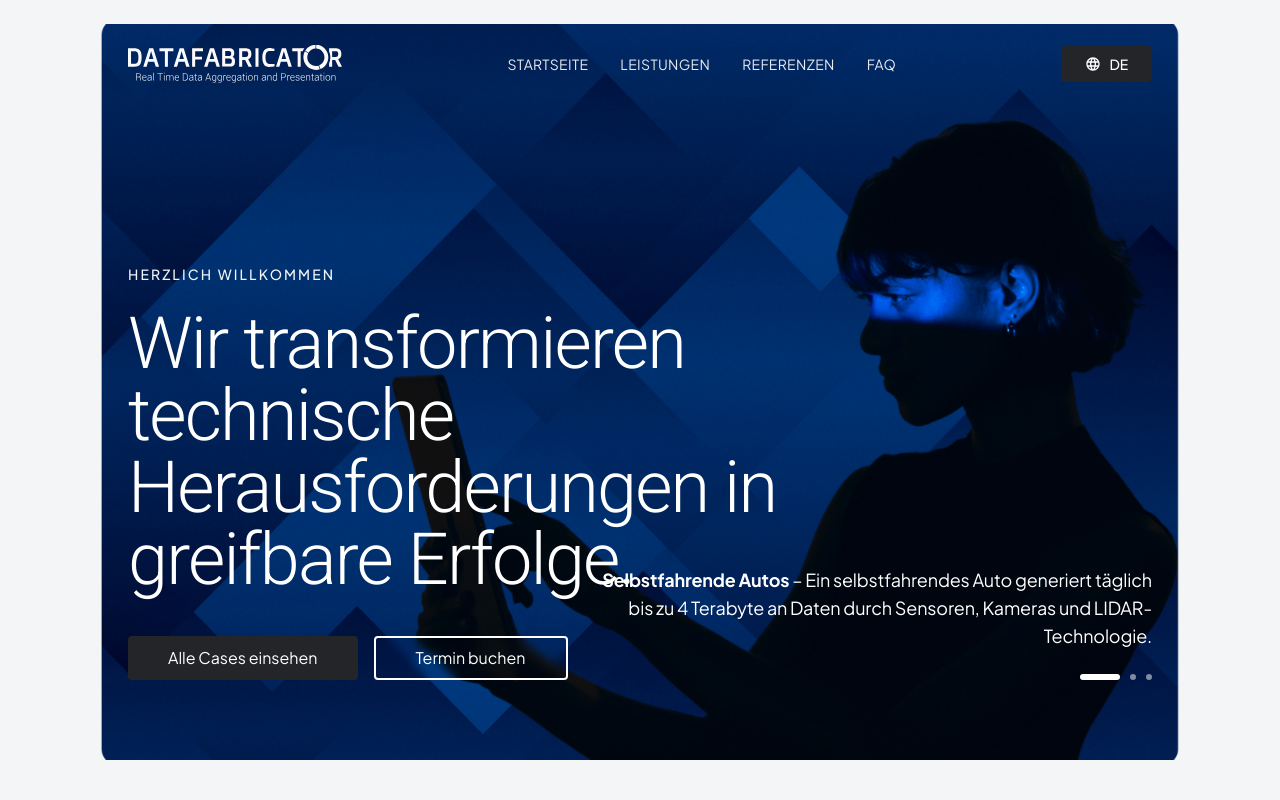
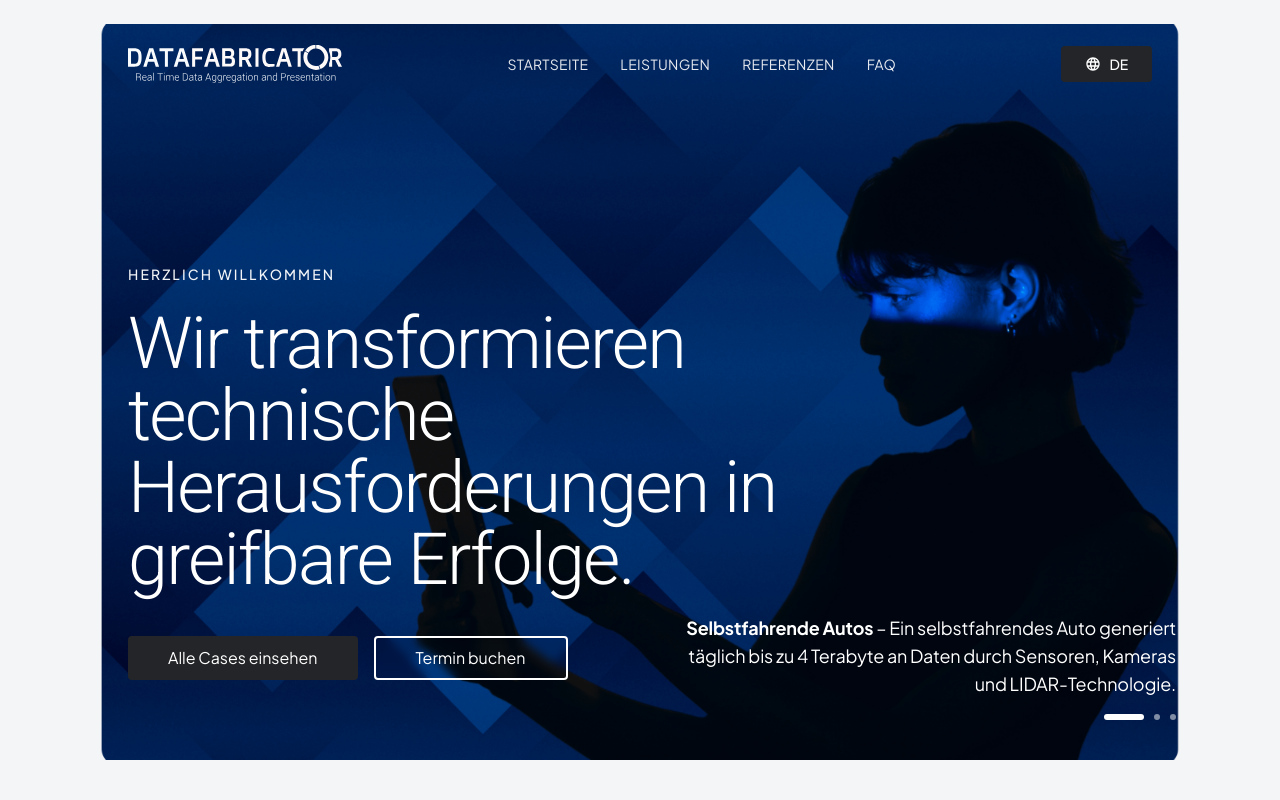
Before and after one commit to HHDS85/datafab-website, a Vue app: page / in a window 1280 px wide. Shown: the top 800 px of the page. Built offline with nearby package versions, Linux system fonts and the light colour scheme.

Commit message:
Updated HeroSection.vue

```diff
--- a/src/components/HeroSection.vue
+++ b/src/components/HeroSection.vue
@@ -141,9 +141,9 @@
               </button>
             </div>
 
-            <div class="absolute bottom-16 lg:bottom-20 right-6 lg:right-12 xl:right-16">
-              <div class="max-w-[560px]">
-                <div class="min-h-[70px] lg:min-h-[80px] mb-6">
+            <div class="absolute bottom-8 lg:bottom-10 right-8 lg:right-10">
+              <div class="max-w-[480px] lg:max-w-[520px]">
+                <div class="min-h-[70px] lg:min-h-[80px] mb-4">
                   <p class="font-family-jakarta font-normal text-white text-base lg:text-lg text-right leading-[1.6]">
                     <span class="font-bold">{{ currentHighlight.title }}</span>
                     <span> {{ currentHighlight.text }}</span>
```
